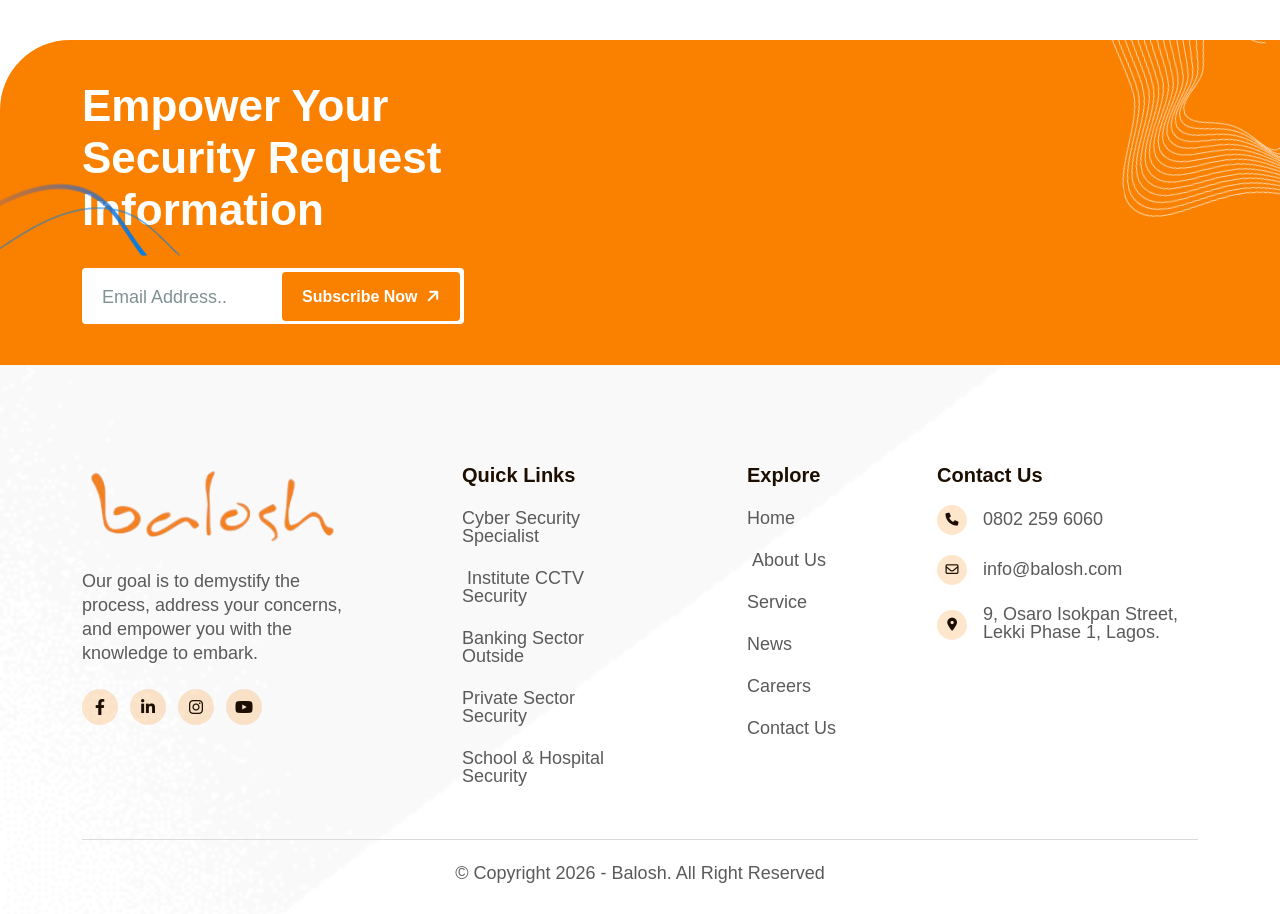
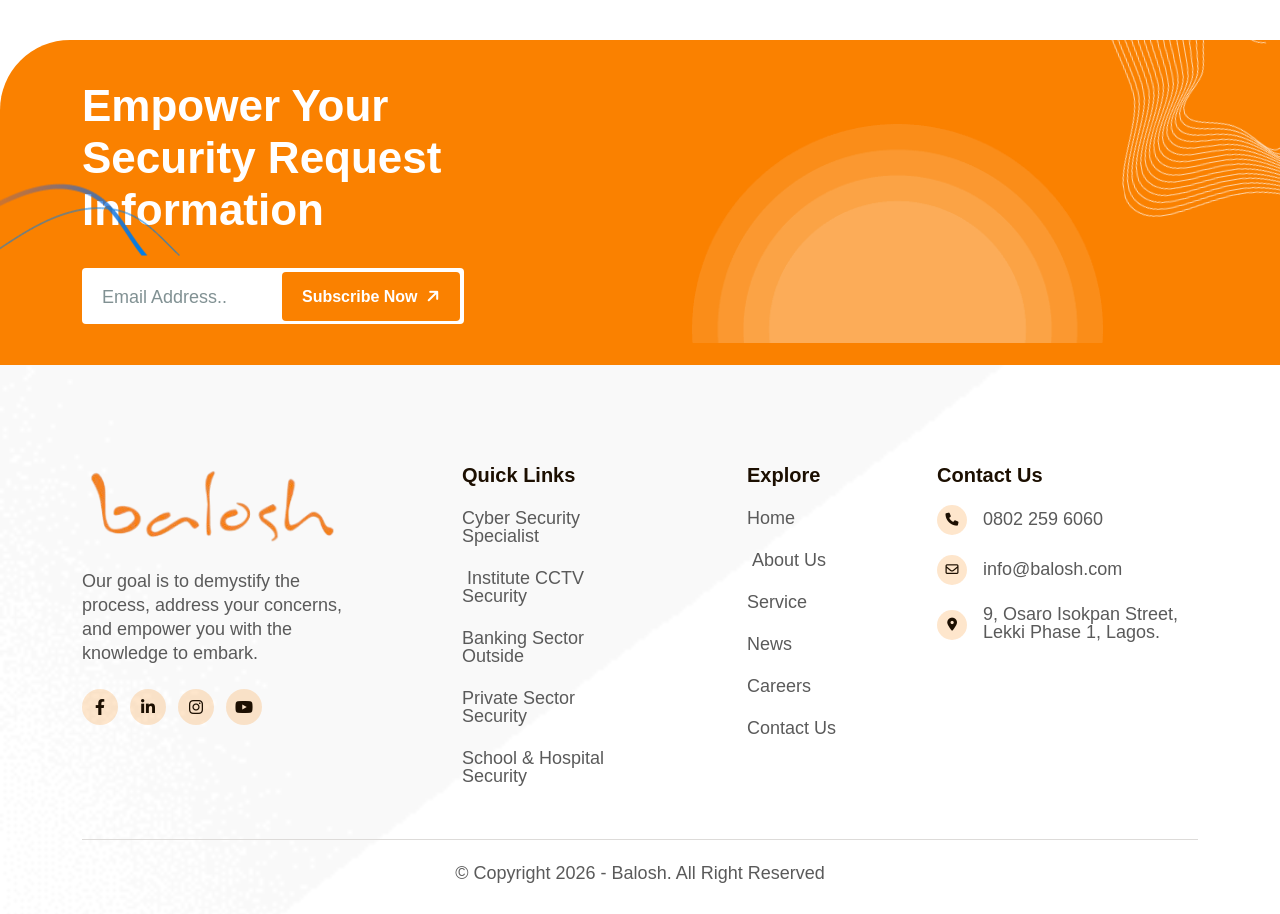
Before and after one commit to baloshng/balosh-landing-page, a Next.js app: page / in a window 1280 px wide. Shown: the part 7840-8754 px from the top of the page. Built offline with nearby package versions, Linux system fonts and the light colour scheme; no server answers; a web font is replaced by a local one.

Commit message:
restored cta bg

```diff
--- a/src/components/home/HomeCtaSection.tsx
+++ b/src/components/home/HomeCtaSection.tsx
@@ -47,19 +47,18 @@ export default function HomeCtaSection() {
                         width={600}
                         height={500}
                         className="h-auto max-w-full"
-                        unoptimized
                       />
                     </div>
-                    {/* <div className="img2">
+                    <div className="img2">
                       <Image
-                        src="/assets/img/all-images/elements23.png"
+                        src="/assets/img/bg/cta-bg1.png"
                         alt=""
                         width={600}
                         height={500}
                         className="h-auto max-w-full"
                         unoptimized
                       />
-                    </div> */}
+                    </div>
                   </div>
                 </div>
               </div>
```
